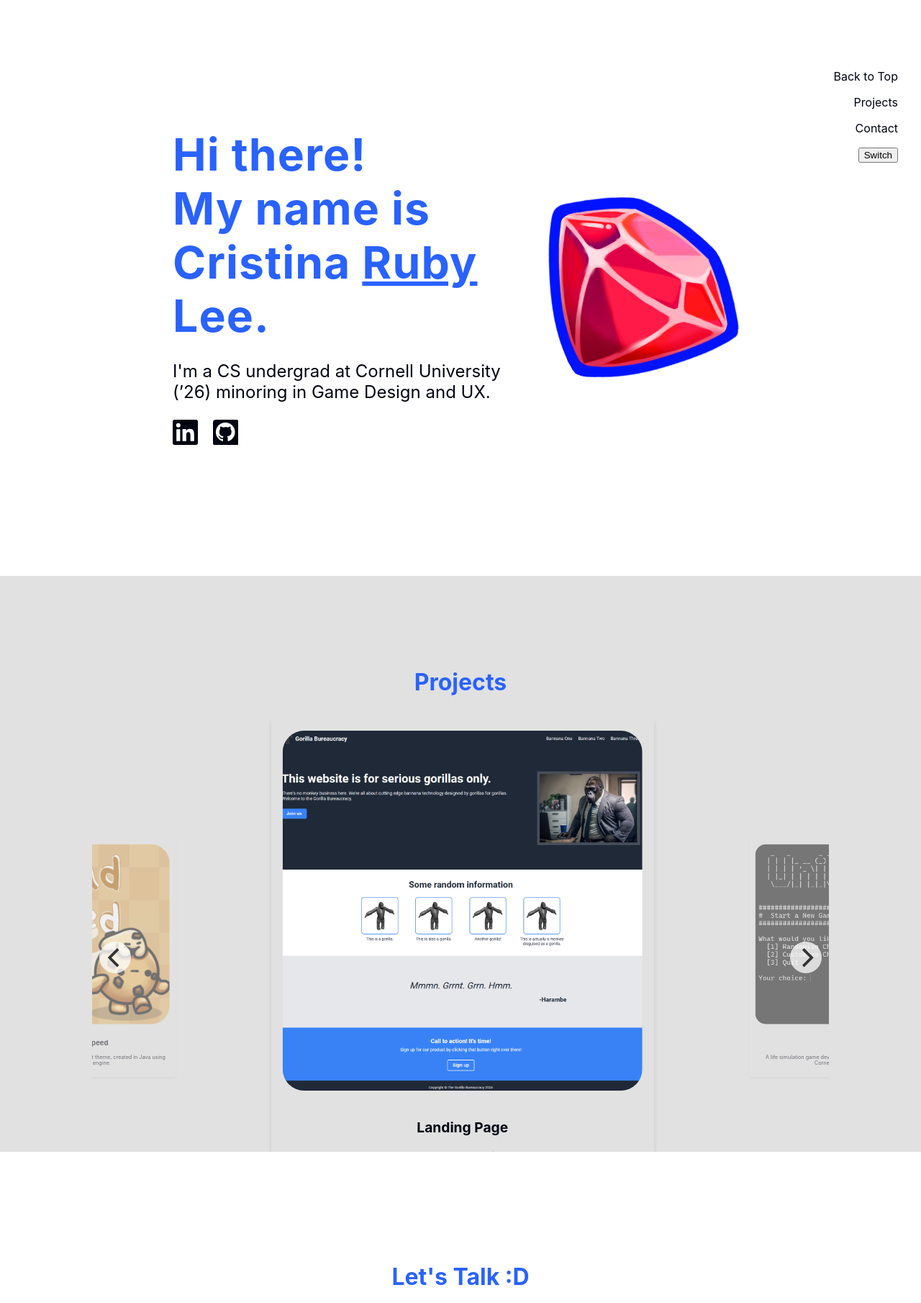
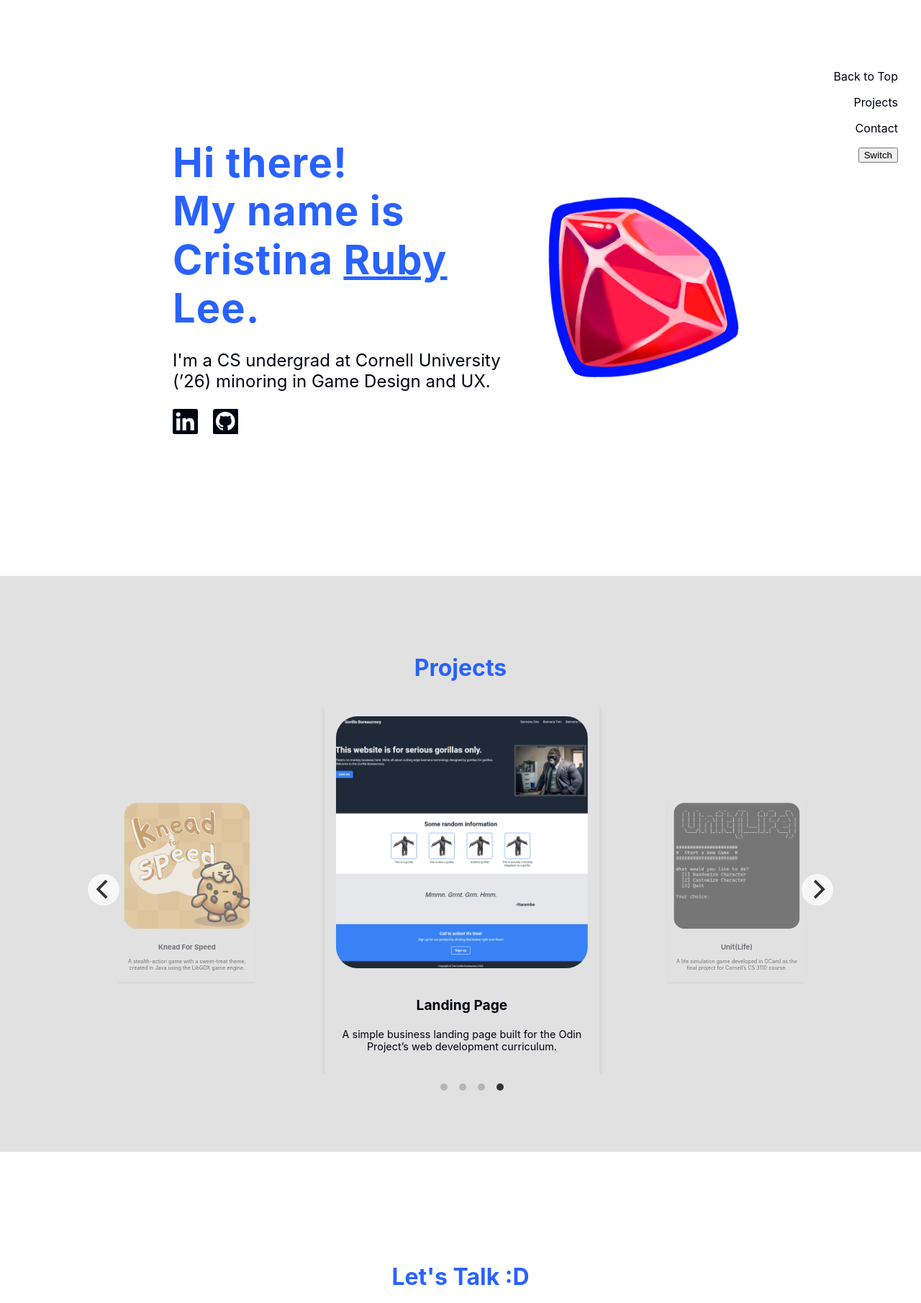
Before and after one commit to cristinarubylee/portfolio-website, a Flask app: page / in a window 1280 px wide. Shown: the top 1810 px of the page at 72% size. Run offline with Flask 2, Linux system fonts and the light colour scheme; some libraries are stand-ins or nearby versions.

Commit message:
Adjust sizing

```diff
--- a/static/style.css
+++ b/static/style.css
@@ -94,7 +94,7 @@
   justify-content: center;
   width: 100vw;
   height: 100vh;
-  padding: 5%;
+  padding: 10%;
   box-sizing: border-box;
   overflow: hidden;
   color: var(--accent);margin: 0;
@@ -125,7 +125,7 @@
 }
 
 .hero-text h1 {
-  font-size: clamp(3rem, 5vw, 3.9rem);
+  font-size: clamp(3rem, 5vw, 3.5rem);
   line-height: 1.2;
   display: inline-block;
   white-space: nowrap;
@@ -167,7 +167,15 @@
   box-sizing: border-box;
   padding: 10%;
   background-color: var(--bg-secondary);
+  display: flex;
+  align-items: center;
+  justify-content: center;
 }
+
+/* .portfolio-section div {
+  box-sizing: content-box;
+  width: clamp(200px, 50vw, 400px);
+} */
 
 .portfolio-section h2 {
   font-size: 2rem;
@@ -175,13 +183,12 @@
   margin-bottom: 2rem;
   text-align: center;
   color: var(--accent);
-  /* font-family: 'Lucida Console', Geneva, sans-serif; */
 }
 
 .portfolio-carousel {
-  width: clamp(500px, 50vw, 900px);
-  width: auto;
+  width: clamp(600px, 80vw, 9000px);
   margin: 0 auto;
+  padding: 0 1rem;
 }
 
 .portfolio-carousel a {
@@ -196,7 +203,7 @@
 }
 
 .portfolio-card {
-  width: clamp(200px, 50vw, 500px);
+  width: clamp(250px, 50vw, 350px);
   height: auto;
   padding: 1rem;
   box-shadow: 0 4px 6px rgba(0, 0, 0, 0.1);
@@ -224,6 +231,11 @@
   font-size: 0.9rem;
   color: var(--text);
 }
+
+.flickity-viewport {
+  margin: 0 auto;
+}
+
 
 /* Contact Section */
 .contact-section {
--- a/templates/index.html
+++ b/templates/index.html
@@ -82,6 +82,7 @@
 
         <!-- Portfolio Section -->
         <section id="portfolio" class="portfolio-section">
+            <div>
                 <h2>Projects</h2>
                 <div class="portfolio-carousel" data-flickity='{ "wrapAround": true, "autoPlay": 2000 }'>
                     <a href="https://youtu.be/pu22NYmKIgE">
@@ -112,6 +113,7 @@
                             <p>A simple business landing page built for the Odin Project’s web development curriculum.</p>
                         </div>
                     </a>
+                </div>
             </div>
         </section>
 
```
Lines whose indentation alone changed are shown as unchanged.
